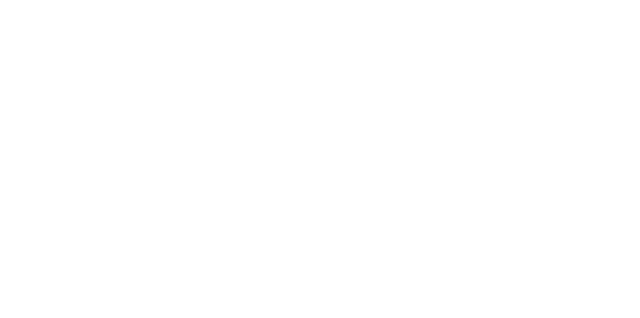
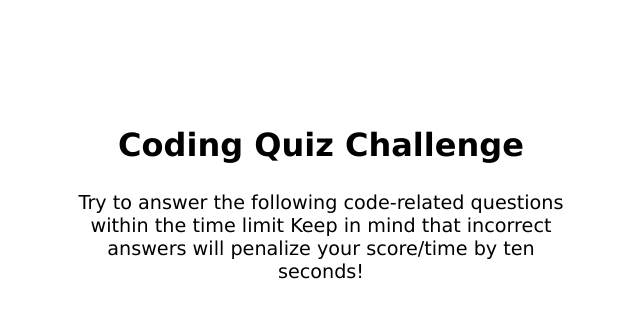
Before and after one commit to JackieChheng/FunQuiz, a plain HTML site: page index.html in a window 1280 px wide. Shown: the whole page, without its empty margins (319-959 px from the left). Drawn offline with Linux system fonts and the light colour scheme.

Commit message:
added text and style in css

```diff
--- /dev/null
+++ b/assets/css/style.css
@@ -0,0 +1,19 @@
+*{
+    font-family: Verdana;
+}
+
+
+
+
+h1 {
+    font-size: 200%;
+    text-align: center;
+    margin-top: 10%;
+}
+
+p{
+    font-size: 120%;
+    text-align: center;
+    padding-left: 30%;
+    padding-right: 30%;
+}
--- a/index.html
+++ b/index.html
@@ -3,10 +3,17 @@
 <head>
     <meta charset="UTF-8">
     <meta name="viewport" content="width=device-width, initial-scale=1.0">
+    <link rel="stylesheet" type="text/css" href="./assets/css/style.css"/>
     <title>Fun Quiz!</title>
 </head>
 <body>
+    <section>
+        <h1>Coding Quiz Challenge</h1>
+        <p>Try to answer the following code-related questions within the time limit
+            Keep in mind that incorrect answers will penalize your score/time
+            by ten seconds!
+        </p>
 
-
+    </section>
 </body>
 </html>
```
Also changed, not shown: assets/css/stylesheet.css (deleted).
